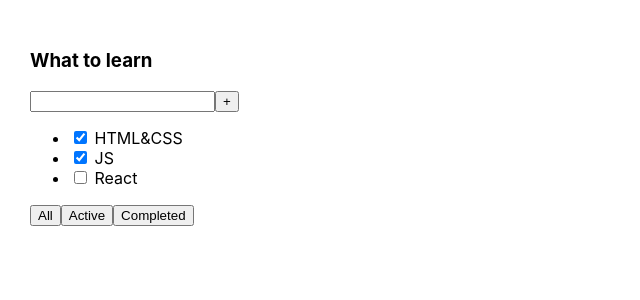
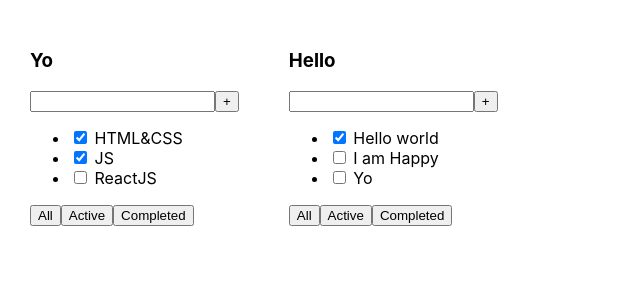
Before and after one commit to Traigel/ToDoList-Redux, a React (Create React App) app: page / in a window 1280 px wide. Shown: the top 300 px of the page, without its empty margins (0-640 px from the left). Built offline with nearby package versions, Linux system fonts and the light colour scheme.

Commit message:
ToDo-List 24.05.22

```diff
--- a/src/App.tsx
+++ b/src/App.tsx
@@ -1,26 +1,24 @@
 import React from 'react';
 import './App.css';
+import {TodoList} from "./components/TodoList";
 
 function App() {
+
+    const tasks1 = [
+        { id: 1, title: "HTML&CSS", isDone: true },
+        { id: 2, title: "JS", isDone: true },
+        { id: 3, title: "ReactJS", isDone: false }
+    ]
+    const tasks2 = [
+        { id: 1, title: "Hello world", isDone: true },
+        { id: 2, title: "I am Happy", isDone: false },
+        { id: 3, title: "Yo", isDone: false }
+    ]
+
     return (
         <div className="App">
-            <div>
-                <h3>What to learn</h3>
-                <div>
-                    <input/>
-                    <button>+</button>
-                </div>
-                <ul>
-                    <li><input type="checkbox" checked={true}/> <span>HTML&CSS</span></li>
-                    <li><input type="checkbox" checked={true}/> <span>JS</span></li>
-                    <li><input type="checkbox" checked={false}/> <span>React</span></li>
-                </ul>
-                <div>
-                    <button>All</button>
-                    <button>Active</button>
-                    <button>Completed</button>
-                </div>
-            </div>
+            <TodoList title={'Yo'} tasks={tasks1}/>
+            <TodoList title={'Hello'} tasks={tasks2}/>
         </div>
     );
 }
--- /dev/null
+++ b/src/components/TodoList.tsx
@@ -0,0 +1,30 @@
+import React from "react";
+
+type TodoListPropsType = {
+    title: string
+    tasks: Array<TasksPropsType>
+}
+
+type TasksPropsType = {
+    id: number,
+    title: string,
+    isDone: boolean
+}
+
+export const TodoList = (props: TodoListPropsType) => {
+    return <div>
+        <h3>{props.title}</h3>
+        <div>
+            <input/>
+            <button>+</button>
+        </div>
+        <ul>
+            {props.tasks.map(u => <li><input type="checkbox" checked={u.isDone}/> <span>{u.title}</span></li>)}
+        </ul>
+        <div>
+            <button>All</button>
+            <button>Active</button>
+            <button>Completed</button>
+        </div>
+    </div>
+}
```
